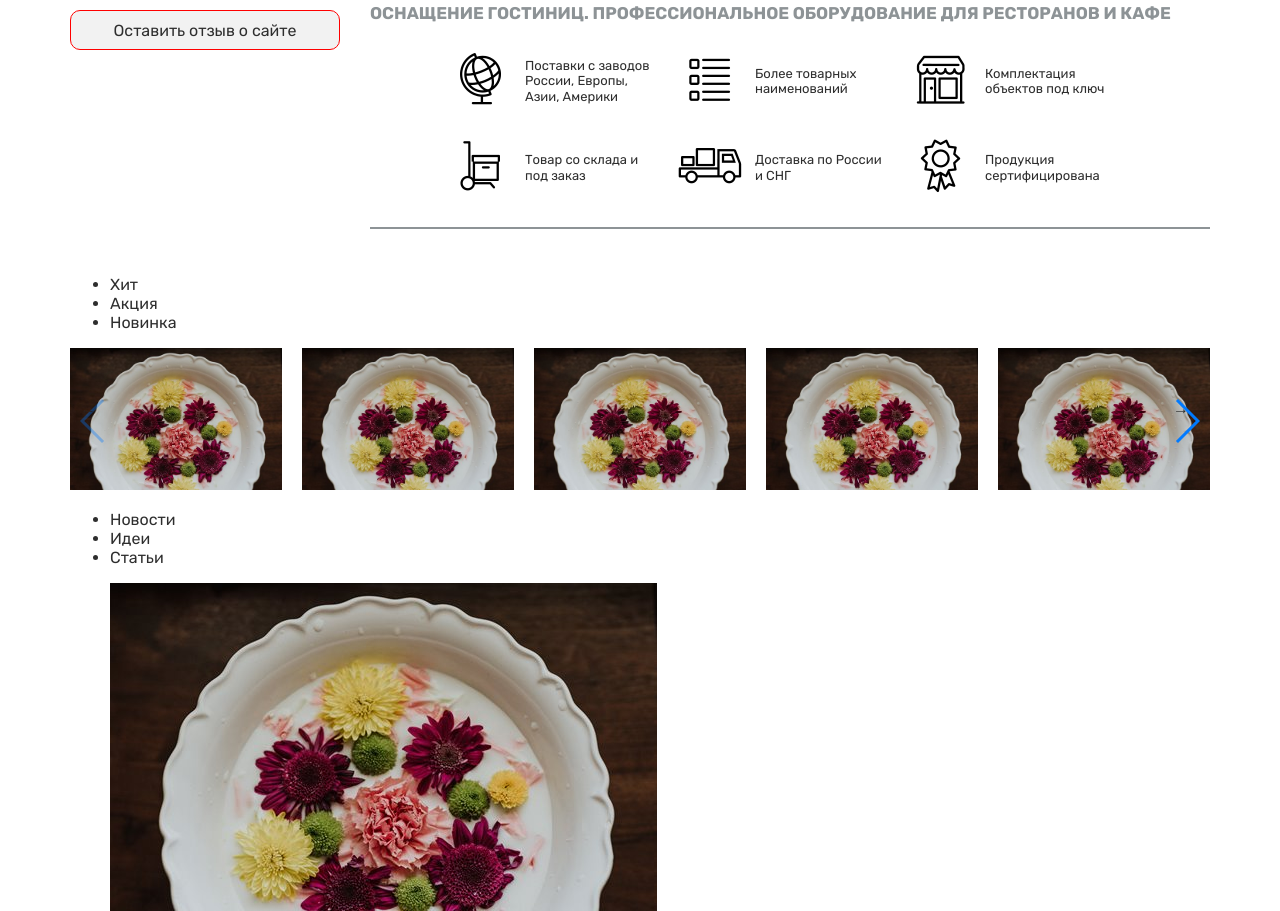
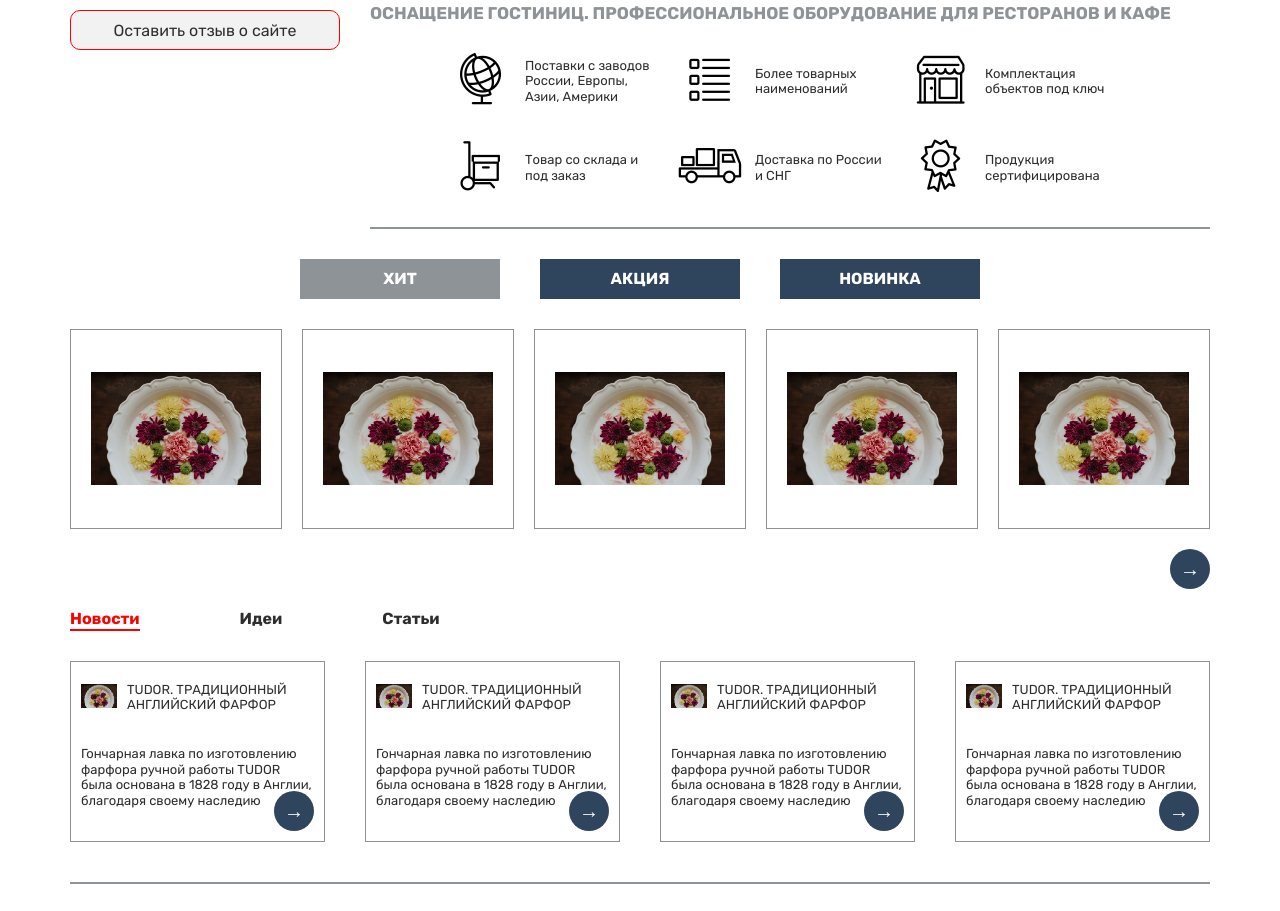
Before and after one commit to Verta-master/vngroup, a plain HTML site: page index.html in a window 1280 px wide. Shown: the part 526-1437 px from the top of the page. Drawn offline with nearby package versions, Linux system fonts and the light colour scheme.

Commit message:
Update 2019-10-28T13:29:05.208Z

```diff
--- a/css/style.css
+++ b/css/style.css
@@ -777,6 +777,7 @@ button {
 .sidebar {
   width: 270px;
   padding-top: 30px;
+  margin-bottom: 30px;
 }
 .sidebar__menu {
   margin-bottom: 30px;
@@ -884,7 +885,7 @@ button {
 }
 .catalog__item:hover .catalog__title,
 .catalog__item:active .catalog__title {
-  color: #2f455d;
+  color: #43b5c7;
   -webkit-transition: ease-out 0.3s;
   transition: ease-out 0.3s;
 }
@@ -968,3 +969,236 @@ button {
   margin: 0;
   width: calc(100% - 80px);
 }
+.tabs__btns {
+  margin: 0;
+  padding: 0;
+  list-style: none;
+  display: -webkit-box;
+  display: -ms-flexbox;
+  display: flex;
+  -webkit-box-pack: center;
+      -ms-flex-pack: center;
+          justify-content: center;
+  margin-bottom: 30px;
+}
+.tabs__btns .ui-tabs-active a {
+  background-color: #8d9396;
+}
+.tabs__btn {
+  margin-left: 20px;
+  margin-right: 20px;
+}
+.tabs__btn a {
+  width: 200px;
+  height: 40px;
+  display: -webkit-box;
+  display: -ms-flexbox;
+  display: flex;
+  -webkit-box-pack: center;
+      -ms-flex-pack: center;
+          justify-content: center;
+  -webkit-box-align: center;
+      -ms-flex-align: center;
+          align-items: center;
+  color: #fff;
+  text-transform: uppercase;
+  font-weight: 700;
+  background-color: #2f455d;
+  outline: none;
+}
+.tabs__slider {
+  margin: 0;
+  padding: 0;
+  list-style: none;
+  display: -webkit-box;
+  display: -ms-flexbox;
+  display: flex;
+  -ms-flex-wrap: wrap;
+      flex-wrap: wrap;
+  margin-right: -20px;
+}
+.tabs__slide {
+  width: 212px;
+  height: 200px;
+  margin-right: 20px;
+  margin-bottom: 20px;
+  border: 1px solid #8d9396;
+  -webkit-box-sizing: border-box;
+          box-sizing: border-box;
+  -webkit-transition: ease-out 0.3s;
+  transition: ease-out 0.3s;
+}
+.tabs__slide img {
+  display: block;
+}
+.tabs__slide:hover,
+.tabs__slide:active {
+  border-color: #43b5c7;
+  -webkit-transition: ease-out 0.3s;
+  transition: ease-out 0.3s;
+}
+.tabs__pic {
+  width: 100%;
+  height: 100%;
+  display: -webkit-box;
+  display: -ms-flexbox;
+  display: flex;
+  -webkit-box-pack: center;
+      -ms-flex-pack: center;
+          justify-content: center;
+  -webkit-box-align: center;
+      -ms-flex-align: center;
+          align-items: center;
+  padding: 20px;
+  overflow: hidden;
+}
+.tabs__next {
+  display: block;
+  margin-bottom: 20px;
+  margin-left: auto;
+  width: 40px;
+  height: 40px;
+  color: #fff;
+  font-size: 20px;
+  line-height: 40px;
+  text-align: center;
+  border-radius: 50%;
+  background-color: #2f455d;
+  -webkit-transition: ease-out 0.3s;
+  transition: ease-out 0.3s;
+}
+.tabs__next:hover,
+.tabs__next:active {
+  background-color: #43b5c7;
+  -webkit-transition: ease-out 0.3s;
+  transition: ease-out 0.3s;
+}
+.tabs__names {
+  margin: 0;
+  padding: 0;
+  list-style: none;
+  display: -webkit-box;
+  display: -ms-flexbox;
+  display: flex;
+  -webkit-box-pack: start;
+      -ms-flex-pack: start;
+          justify-content: flex-start;
+  -webkit-box-align: center;
+      -ms-flex-align: center;
+          align-items: center;
+}
+.tabs__names .ui-tabs-active a {
+  color: red;
+}
+.tabs__names .ui-tabs-active a::before {
+  display: block;
+}
+.tabs__name {
+  margin-right: 100px;
+}
+.tabs__name a {
+  position: relative;
+  display: block;
+  padding-bottom: 3px;
+  font-weight: 700;
+  outline: none;
+}
+.tabs__name a::before {
+  display: none;
+  content: "";
+  position: absolute;
+  bottom: 0;
+  left: 0;
+  right: 0;
+  height: 2px;
+  background-color: red;
+}
+.tabs__list {
+  margin: 0;
+  padding: 0;
+  list-style: none;
+  display: -webkit-box;
+  display: -ms-flexbox;
+  display: flex;
+  -ms-flex-wrap: wrap;
+      flex-wrap: wrap;
+  margin-right: -40px;
+  margin-top: 30px;
+}
+.tabs__item {
+  width: 255px;
+  margin-right: 40px;
+  margin-bottom: 40px;
+  border: 1px solid #8d9396;
+}
+.tabs__link {
+  display: -webkit-box;
+  display: -ms-flexbox;
+  display: flex;
+  -webkit-box-orient: vertical;
+  -webkit-box-direction: normal;
+      -ms-flex-direction: column;
+          flex-direction: column;
+  padding: 20px 10px;
+  font-size: 13px;
+  position: relative;
+}
+.tabs__link .tabs__next {
+  position: absolute;
+  bottom: 10px;
+  right: 10px;
+  margin-bottom: 0;
+}
+.tabs__wrap {
+  display: -webkit-box;
+  display: -ms-flexbox;
+  display: flex;
+  -webkit-box-pack: justify;
+      -ms-flex-pack: justify;
+          justify-content: space-between;
+  -webkit-box-align: center;
+      -ms-flex-align: center;
+          align-items: center;
+  margin-bottom: 20px;
+}
+.tabs__img {
+  width: 60px;
+  margin-right: 10px;
+}
+.tabs__title {
+  margin: 0;
+  text-transform: uppercase;
+}
+.tabs__info {
+  -webkit-box-flex: 1;
+      -ms-flex-positive: 1;
+          flex-grow: 1;
+}
+.about__wrap {
+  display: -webkit-box;
+  display: -ms-flexbox;
+  display: flex;
+  -webkit-box-pack: justify;
+      -ms-flex-pack: justify;
+          justify-content: space-between;
+  padding-top: 30px;
+  border-top: 2px solid #8d9396;
+  border-bottom: 2px solid #8d9396;
+}
+.about__aside {
+  width: 270px;
+}
+.about__info {
+  width: calc(100% - 300px);
+  font-size: 13px;
+  line-height: 1.5;
+}
+.about__info .title {
+  margin-top: 0;
+  font-size: 15px;
+}
+.about__btn {
+  width: 100%;
+  margin-top: 20px;
+  margin-bottom: 20px;
+}
--- a/index.html
+++ b/index.html
@@ -226,47 +226,34 @@
         <li class="tabs__btn"><a href="#tabs-3">Новинка</a></li>
       </ul>
       <div class="tabs__field" id="tabs-1">
-        <div class="swiper-container tabs__slider">
-          <div class="swiper-wrapper">
-            <div class="swiper-slide tabs__slide">
+        <ul class="tabs__slider">
+          <li class="tabs__slide">
             <a href="#" class="tabs__pic">
               <img src="img/images/img-1.jpg" alt="Хит">
             </a>
-            </div>
-            <div class="swiper-slide tabs__slide">
+          </li>
+          <li class="tabs__slide">
             <a href="#" class="tabs__pic">
               <img src="img/images/img-1.jpg" alt="Хит">
             </a>
-            </div>
-            <div class="swiper-slide tabs__slide">
+          </li>
+          <li class="tabs__slide">
             <a href="#" class="tabs__pic">
               <img src="img/images/img-1.jpg" alt="Хит">
             </a>
-            </div>
-            <div class="swiper-slide tabs__slide">
+          </li>
+          <li class="tabs__slide">
             <a href="#" class="tabs__pic">
               <img src="img/images/img-1.jpg" alt="Хит">
             </a>
-            </div>
-            <div class="swiper-slide tabs__slide">
+          </li>
+          <li class="tabs__slide">
             <a href="#" class="tabs__pic">
               <img src="img/images/img-1.jpg" alt="Хит">
             </a>
-            </div>
-            <div class="swiper-slide tabs__slide">
-              <a href="#" class="tabs__pic">
-                <img src="img/images/img-1.jpg" alt="Хит">
-              </a>
-            </div>
-            <div class="swiper-slide tabs__slide">
-              <a href="#" class="tabs__pic">
-                <img src="img/images/img-1.jpg" alt="Хит">
-              </a>
-            </div>
-          </div>
-          <div class="swiper-button-prev tabs__prev">&larr;</div>
-          <div class="swiper-button-next tabs__next">&rarr;</div>
-        </div>
+          </li>
+        </ul>
+        <a href="#" class="tabs__next">&rarr;</a>
       </div>
       <div class="tabs__field" id="tabs-2">
         Акция
@@ -292,7 +279,10 @@
                 </figure>
                 <p class="tabs__title">TUDOR. Традиционный английский фарфор</p>
               </div>
+              <div class="tabs__info">
                 <p>Гончарная лавка по изготовлению фарфора ручной работы TUDOR была основана в 1828 году в Англии, благодаря своему наследию</p>
+                <span class="tabs__next">&rarr;</span>
+              </div>
             </a>
           </li>
           <li class="tabs__item">
@@ -303,7 +293,10 @@
                 </figure>
                 <p class="tabs__title">TUDOR. Традиционный английский фарфор</p>
               </div>
+              <div class="tabs__info">
                 <p>Гончарная лавка по изготовлению фарфора ручной работы TUDOR была основана в 1828 году в Англии, благодаря своему наследию</p>
+                <span class="tabs__next">&rarr;</span>
+              </div>
             </a>
           </li>
           <li class="tabs__item">
@@ -314,7 +307,10 @@
                 </figure>
                 <p class="tabs__title">TUDOR. Традиционный английский фарфор</p>
               </div>
+              <div class="tabs__info">
                 <p>Гончарная лавка по изготовлению фарфора ручной работы TUDOR была основана в 1828 году в Англии, благодаря своему наследию</p>
+                <span class="tabs__next">&rarr;</span>
+              </div>
             </a>
           </li>
           <li class="tabs__item">
@@ -325,7 +321,10 @@
                 </figure>
                 <p class="tabs__title">TUDOR. Традиционный английский фарфор</p>
               </div>
+              <div class="tabs__info">
                 <p>Гончарная лавка по изготовлению фарфора ручной работы TUDOR была основана в 1828 году в Англии, благодаря своему наследию</p>
+                <span class="tabs__next">&rarr;</span>
+              </div>
             </a>
           </li>
         </ul>
@@ -343,7 +342,7 @@
         <div class="about__wrap">
           <aside class="about__aside">
             <img src="img/images/img-1.jpg" alt="О компании">
-            <a href="#" class="btn sidebar__btn">Оставить отзыв о сайте</a>
+            <a href="#" class="btn about__btn">Оставить отзыв о сайте</a>
           </aside>
           <div class="about__info">
             <p class="title">О компании</p>
@@ -539,17 +538,6 @@
       slidesPerView: 7,
       spaceBetween: 20,
     });
-
-    var mySwiper = new Swiper ('.tabs__slider', {
-      navigation: {
-        nextEl: '.tabs__next',
-        prevEl: '.tabs__prev',
-      },
-      preventClicks: false,
-      preventClicksPropagation: false,
-      slidesPerView: 5,
-      spaceBetween: 20,
-    });
   </script>
 
   <!-- Sidebar -->
```
Also changed, not shown: css/style.min.css. Lines whose indentation alone changed are shown as unchanged.
